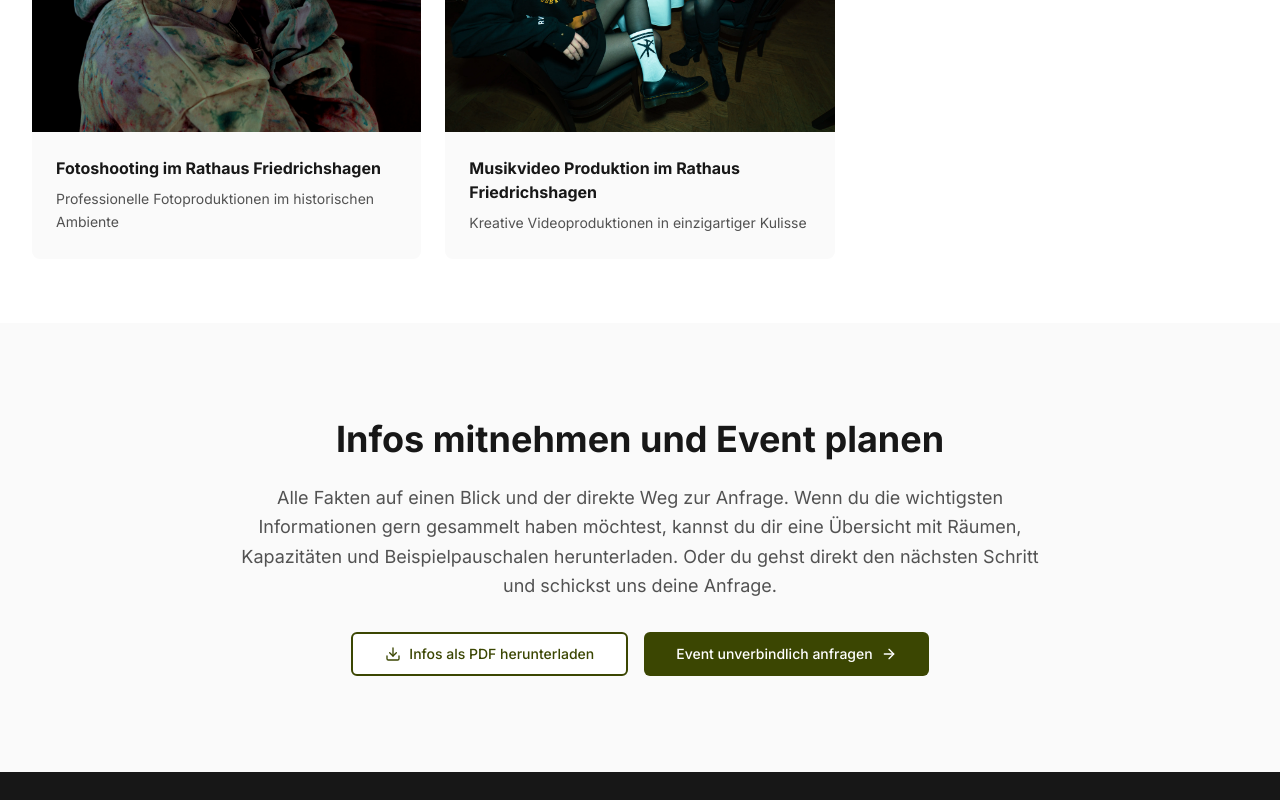
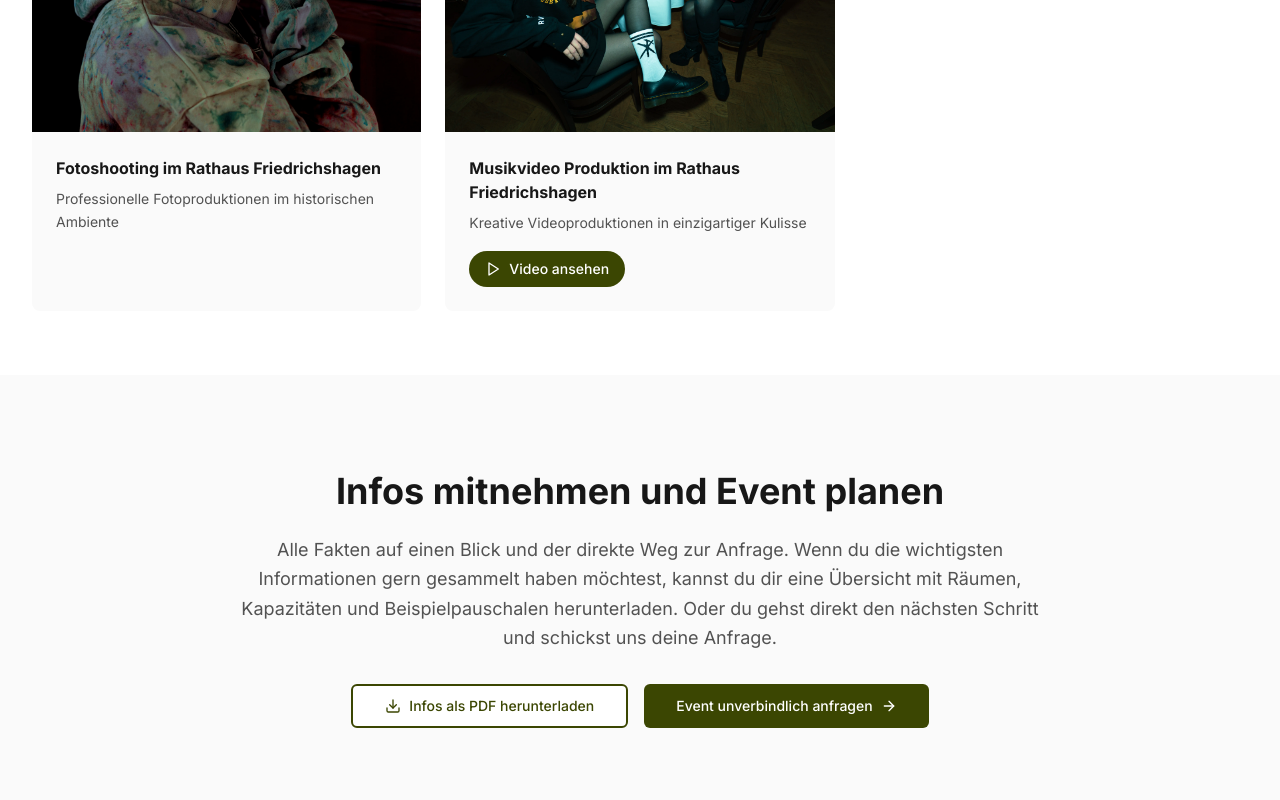
Before and after one commit to BlackAlxks/rathausevents, a Next.js app: page /galerie in a window 1280 px wide. Shown: the part 6240-7040 px from the top of the page. Built offline with nearby package versions, Linux system fonts and the light colour scheme.

Commit message:
Updated page.tsx

```diff
--- a/app/galerie/page.tsx
+++ b/app/galerie/page.tsx
@@ -1,7 +1,7 @@
 'use client';
 
 import { Button } from '@/components/ui/button';
-import { Download, ArrowRight } from 'lucide-react';
+import { Download, ArrowRight, Play } from 'lucide-react';
 import Link from 'next/link';
 import { SmartImage } from '@/components/smart-image';
 import { useState } from 'react';
@@ -303,6 +303,7 @@ const galleryItems = [
     title: 'Musikvideo Produktion im Rathaus Friedrichshagen',
     description: 'Kreative Videoproduktionen in einzigartiger Kulisse',
     image: '/images/Shootings/Shooting2.webp',
+    videoUrl: 'https://youtu.be/0AXeDwItkyM?si=R7EU5cLkUSgsOpv7',
   },
 ];
 
@@ -376,6 +377,19 @@ export default function GaleriePage() {
                   <p className="text-sm text-neutral-600 leading-relaxed">
                     {item.description}
                   </p>
+                  {'videoUrl' in item && item.videoUrl && (
+                    <a
+                      href={item.videoUrl}
+                      target="_blank"
+                      rel="noopener noreferrer"
+                      className="inline-flex items-center gap-2 mt-4 px-4 py-2 text-sm font-medium text-white rounded-full transition-all duration-200 hover:opacity-90 hover:shadow-md"
+                      style={{ backgroundColor: 'var(--color-primary)' }}
+                      onClick={(e) => e.stopPropagation()}
+                    >
+                      <Play className="h-4 w-4" />
+                      Video ansehen
+                    </a>
+                  )}
                 </div>
               </div>
             ))}
```
